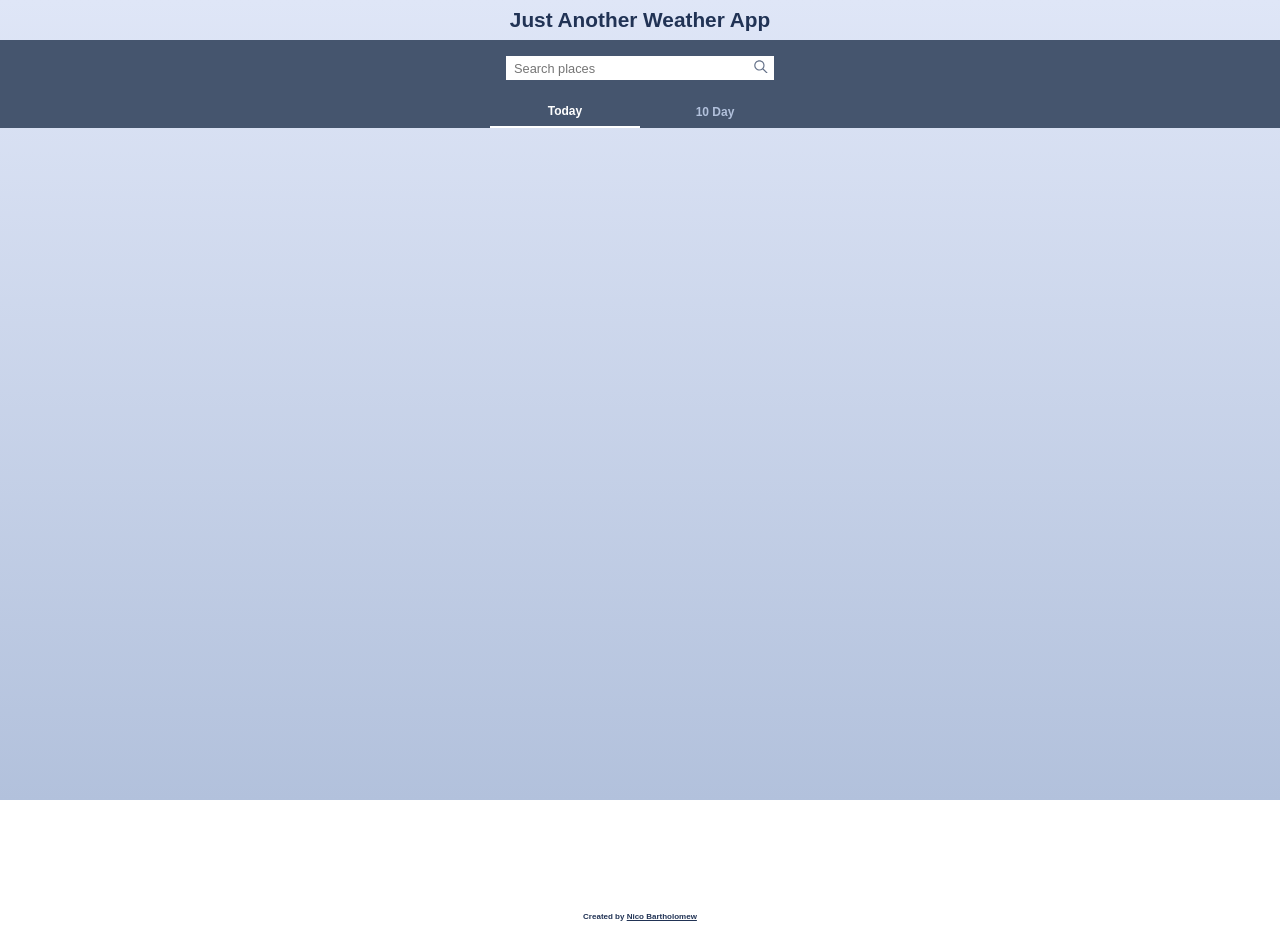
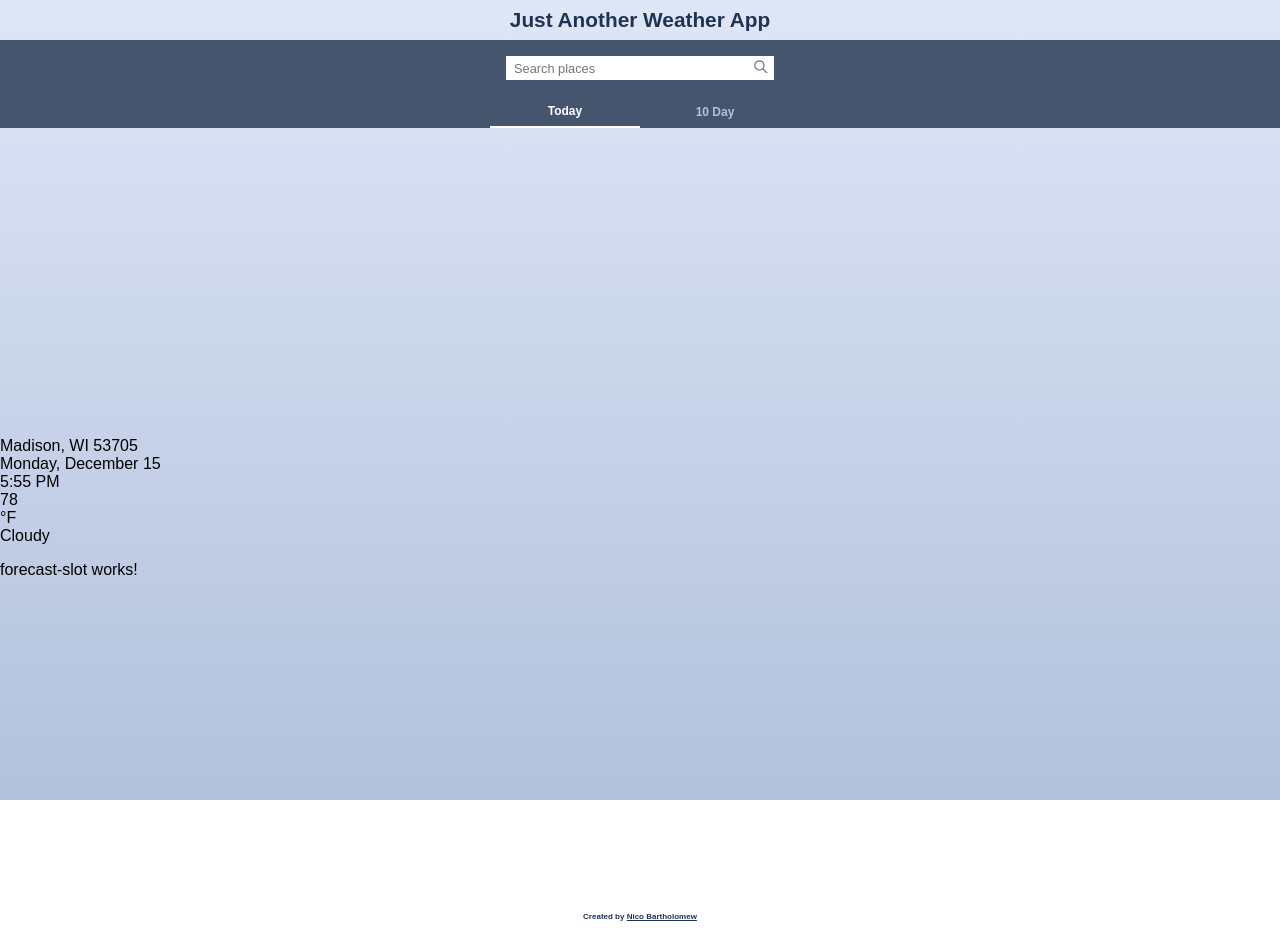
Before and after one commit to nicobartholom3w/weather-app-2020, an Angular app: page /today in a window 1280 px wide. Before the commit this address led to /. Built offline with nearby package versions, Linux system fonts and the light colour scheme.

Commit message:
(feat)Added routing links to component html. Added basic html to current-weather component.

```diff
--- a/src/app/app-routing.module.ts
+++ b/src/app/app-routing.module.ts
@@ -1,9 +1,13 @@
 import { NgModule } from '@angular/core';
 import { Routes, RouterModule } from '@angular/router';
+import { CurrentWeatherComponent } from './current-weather/current-weather.component';
+import { ForecastWeatherComponent } from './forecast-weather/forecast-weather.component';
 
 
 const routes: Routes = [
-  // { path: ''}
+  { path: 'today', component: CurrentWeatherComponent },
+  { path: 'tenday', component: ForecastWeatherComponent },
+
 ];
 
 @NgModule({
--- a/src/app/app.component.html
+++ b/src/app/app.component.html
@@ -7,15 +7,18 @@
     <div class="nav__items">
       <app-search-bar></app-search-bar>
       <div class="nav__option-container">
-        <button class="nav__option nav__option-active">Today</button>
-        <button class="nav__option">10 Day</button>
+        <button
+          [routerLink]="['today']"
+          class="nav__option nav__option-active">Today</button>
+        <button
+          [routerLink]="['tenday']"
+          class="nav__option">10 Day</button>
       </div>
     </div>
 
   </nav>
   <div class="content__container">
     <router-outlet></router-outlet>
-    <router-outlet></router-outlet>
     <footer class="footer__container">
       <div class="footer">Created by <a class="footer footer__link" href="www.nicobartholomew.com">Nico Bartholomew</a></div>
     </footer>
--- a/src/app/current-weather/current-weather.component.html
+++ b/src/app/current-weather/current-weather.component.html
@@ -1 +1,22 @@
-<p>current-weather works!</p>
+<div class="container">
+    <div class="current__container">
+        <div class="current__header">
+            <div class="location">Madison, WI 53705</div>
+            <div class="date">Monday, December 15</div>
+            <div class="time">5:55 PM</div>
+        </div>
+        <div class="current__temperature">
+            <div class="current__temperature-number">78</div>
+            <div class="current__temperature-type">°F</div>
+        </div>
+        <div class="current__precipitaiton">
+            <div class="precipitation__icon-container">
+                <div class="precipitation__icon"></div>
+            </div>
+            <div class="current__precipitation-text">Cloudy</div>
+        </div>
+    </div>
+    <div class="hourly__container">
+        <app-forecast-slot></app-forecast-slot>
+    </div>
+</div>
```
